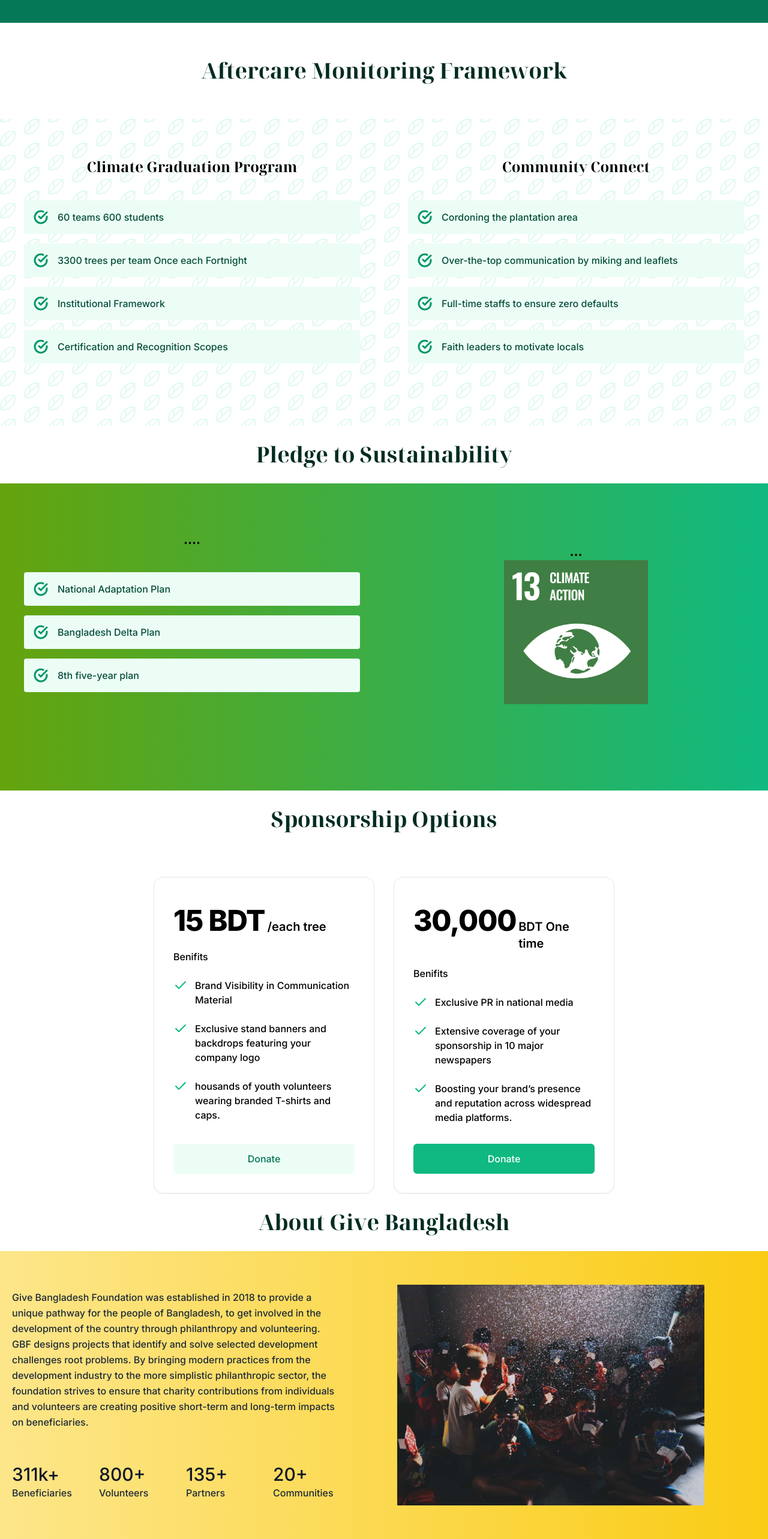
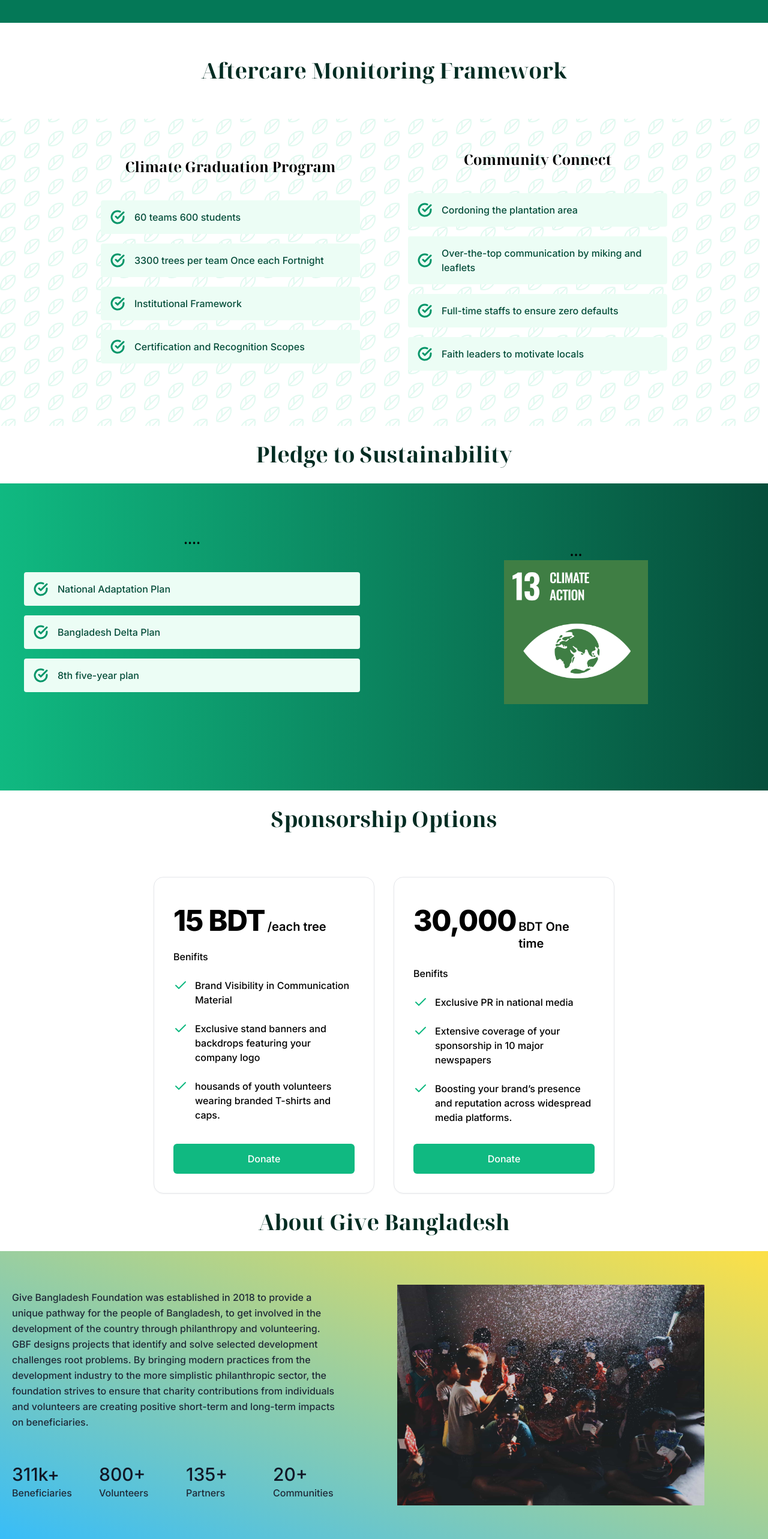
Before and after one commit to fuadnafiz98/o2-gb, a Next.js app: page / in a window 1280 px wide. Shown: the part 2800-5366 px from the top of the page at 60% size. Built offline with nearby package versions, Linux system fonts and the light colour scheme.

Commit message:
css update

```diff
--- a/src/app/page.tsx
+++ b/src/app/page.tsx
@@ -231,7 +231,7 @@ export default function Home() {
       </div>
 
       <div>
-        <section className="leaf-pattern flex w-full flex-col lg:flex-row min-h-[512px] items-center justify-center">
+        <section className="leaf-pattern flex w-full flex-col lg:flex-row min-h-[512px] items-center justify-center md:px-16 lg:px-32">
           <div className="w-full">
             <h3 className="text-center text-2xl font-bold font-sarif">
               Climate Graduation Program
@@ -418,7 +418,7 @@ export default function Home() {
         </h2>
       </div>
       <div>
-        <section className="bg-gradient-to-r to-emerald-500 pb-12 from-lime-600 flex w-full flex-col lg:flex-row min-h-[512px] items-center justify-center">
+        <section className="bg-gradient-to-r from-emerald-500 to-emerald-900 pb-12 flex w-full flex-col lg:flex-row min-h-[512px] items-center justify-center">
           <div className="w-full">
             <h3 className="text-center text-2xl font-bold font-sarif">....</h3>
             <div className="container px-8 py-8 mx-auto w-full">
@@ -579,7 +579,7 @@ export default function Home() {
               </ul>
             </div>
             <a
-              className="bg-emerald-50 text-emerald-700 hover:bg-emerald-100 mt-8 block w-full py-3 px-6 border border-transparent rounded-md text-center font-medium"
+              className="bg-emerald-500 text-white  hover:bg-emerald-600 mt-8 block w-full py-3 px-6 border border-transparent rounded-md text-center font-medium"
               href="/donate"
             >
               Donate
@@ -674,9 +674,9 @@ export default function Home() {
       </div>
 
       <div>
-        <section className="text-gray-800 bg-gradient-to-r from-amber-200 to-yellow-400 font-sans font-medium">
-          <div className="container px-5 py-12 mx-auto flex flex-wrap">
-            <div className="flex flex-wrap -mx-4 mt-auto mb-auto lg:w-1/2 sm:w-2/3 content-start sm:pr-10">
+        <section className="text-gray-800 bg-gradient-to-bl from-yellow-300 to-sky-400 font-sans font-medium">
+          <div className="container px-5 py-12 mx-auto flex flex-col lg:flex-row">
+            <div className="flex flex-wrap -mx-4 mt-auto mb-auto lg:w-1/2 content-start sm:pr-10">
               <div className="w-full sm:p-4 px-4 mb-6">
                 <div className="leading-relaxed">
                   Give Bangladesh Foundation was established in 2018 to provide
@@ -716,7 +716,7 @@ export default function Home() {
                 <p className="leading-relaxed">Communities</p>
               </div>
             </div>
-            <div className="lg:w-1/2 sm:w-1/3 w-full grid place-content-center rounded-lg overflow-hidden mt-6 sm:mt-0">
+            <div className="lg:w-1/2 w-full grid place-content-center rounded-lg overflow-hidden mt-6 sm:mt-0">
               <Image src={GB} alt="Give Bangladesh" height={400} width={512} />
             </div>
           </div>
```
